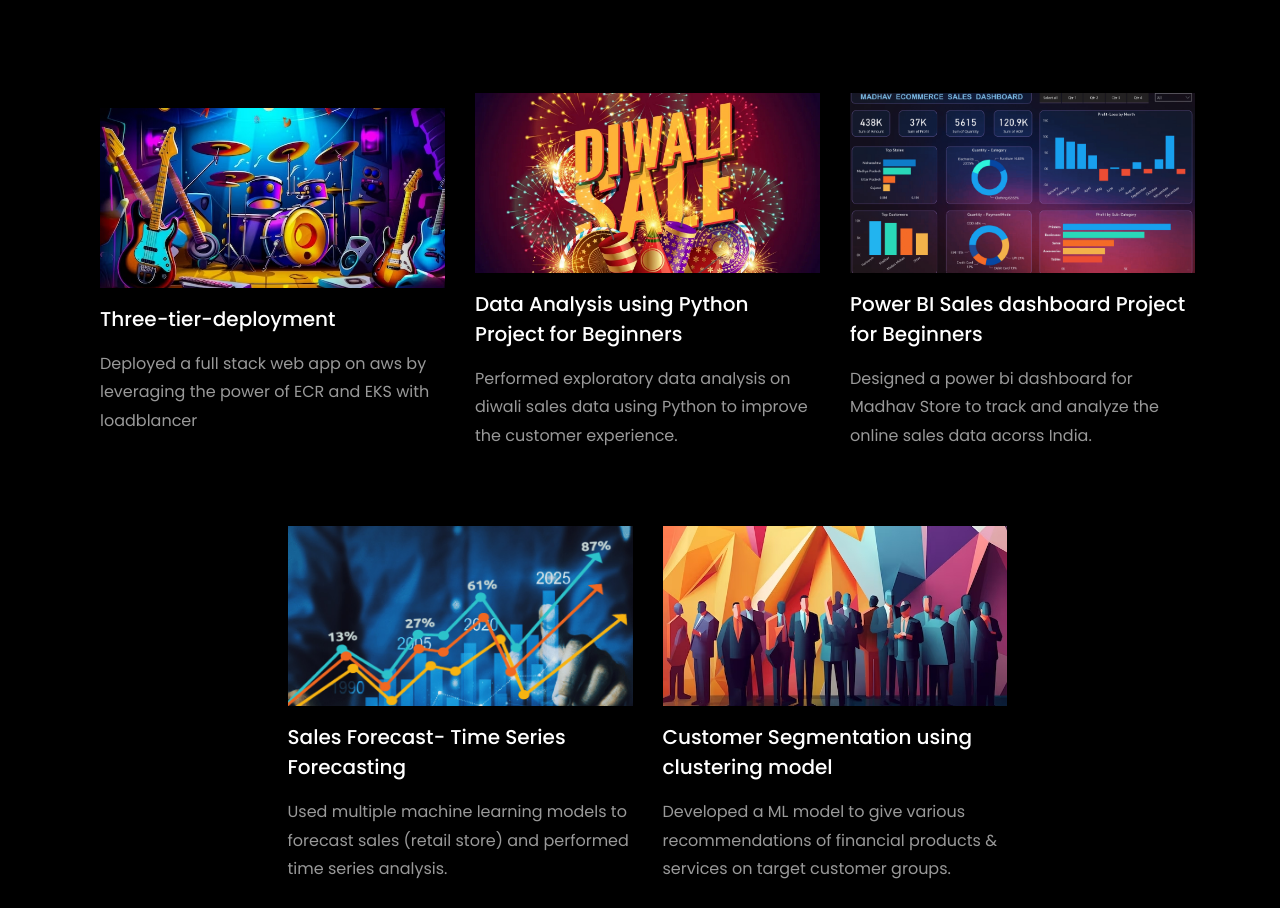
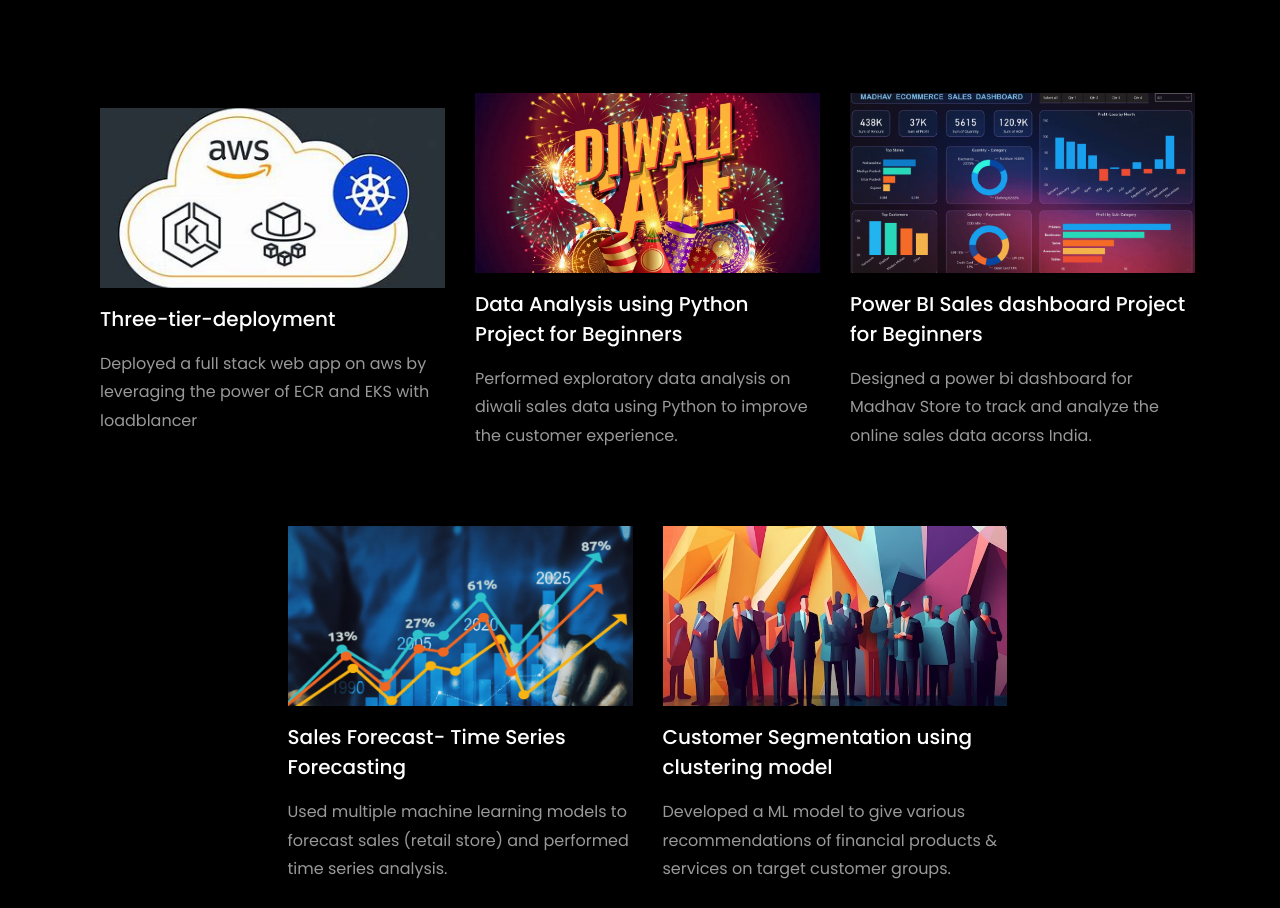
Before and after one commit to modi-guru/Portfolio-Website, a plain HTML site: page index.html in a window 1280 px wide. Shown: the part 3453-4361 px from the top of the page. Drawn offline with Linux system fonts and the light colour scheme; files whose address does not match are found by name.

Commit message:
Update index.html

```diff
--- a/index.html
+++ b/index.html
@@ -387,7 +387,7 @@
         <div class="row d-flex">
           <div class="col-md-4 d-flex ftco-animate">
           	<div class="blog-entry justify-content-end">
-              <a href="https://github.com/modi-guru/3-tier-aws-kubernetes-deployment" class="block-20 zoom-effect" style="background-image: url('images/proj_1.jpg');">
+              <a href="https://github.com/modi-guru/3-tier-aws-kubernetes-deployment" class="block-20 zoom-effect" style="background-image: url('images/OIP.jpeg');">
               </a>
               <div class="text mt-3 float-right d-block">
 
```
